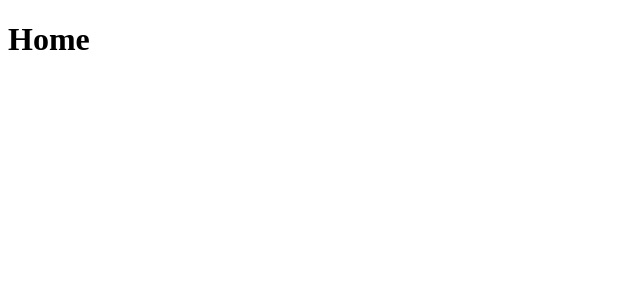
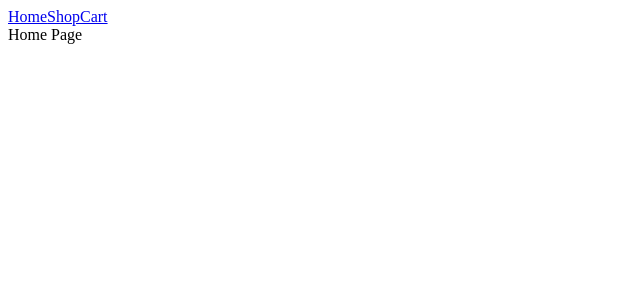
Before and after one commit to bensonjing/shopping-cart, a React (Create React App) app: page / in a window 1280 px wide. Shown: the top 300 px of the page, without its empty margins (0-640 px from the left). Built offline with nearby package versions, Linux system fonts and the light colour scheme.

Commit message:
dev: setup header

```diff
--- a/public/index.html
+++ b/public/index.html
@@ -24,20 +24,9 @@
       work correctly both with client-side routing and a non-root public URL.
       Learn how to configure a non-root public URL by running `npm run build`.
     -->
-    <title>React App</title>
+    <title>Shopping Cart</title>
   </head>
   <body>
-    <noscript>You need to enable JavaScript to run this app.</noscript>
     <div id="root"></div>
-    <!--
-      This HTML file is a template.
-      If you open it directly in the browser, you will see an empty page.
-
-      You can add webfonts, meta tags, or analytics to this file.
-      The build step will place the bundled scripts into the <body> tag.
-
-      To begin the development, run `npm start` or `yarn start`.
-      To create a production bundle, use `npm run build` or `yarn build`.
-    -->
   </body>
 </html>
--- a/src/App.js
+++ b/src/App.js
@@ -2,6 +2,7 @@ import { BrowserRouter, Routes, Route } from "react-router-dom";
 
 import Home from "./page/Home";
 import Shop from "./page/Shop";
+import Cart from "./page/Cart";
 
 function App() {
   return (
@@ -9,6 +10,7 @@ function App() {
       <Routes>
         <Route path="/" element={<Home />} />
         <Route path="shop" element={<Shop />} />
+        <Route path="cart" element={<Cart />} />
       </Routes>
     </BrowserRouter>
   );
--- /dev/null
+++ b/src/components/Header.js
@@ -0,0 +1,11 @@
+import { Link } from "react-router-dom";
+
+export default function Header() {
+  return (
+    <>
+      <Link to="/">Home</Link>
+      <Link to="/shop">Shop</Link>
+      <Link to="/cart">Cart</Link>
+    </>
+  );
+}
--- a/src/components/MainPage.js
+++ /dev/null
@@ -1,3 +0,0 @@
-export default function MainPage() {
-  return <div>Main Page</div>;
-}
--- a/src/components/Sidebar.js
+++ /dev/null
@@ -1,3 +0,0 @@
-export default function Sidebar() {
-  return <div>Sidebar</div>;
-}
--- /dev/null
+++ b/src/page/Cart.js
@@ -0,0 +1,3 @@
+export default function Cart() {
+  return <div>Shopping Cart</div>;
+}
--- a/src/page/Home.js
+++ b/src/page/Home.js
@@ -1,3 +1,10 @@
+import Header from "../components/Header";
+
 export default function Home() {
-  return <h1>Home</h1>;
+  return (
+    <>
+      <Header />
+      <div>Home Page</div>
+    </>
+  );
 }
--- a/src/page/Shop.js
+++ b/src/page/Shop.js
@@ -1,3 +1,10 @@
+import Header from "../components/Header";
+
 export default function Shop() {
-  return <h1>Shop</h1>;
+  return (
+    <>
+      <Header />
+      <div>Shop Page</div>
+    </>
+  );
 }
```
